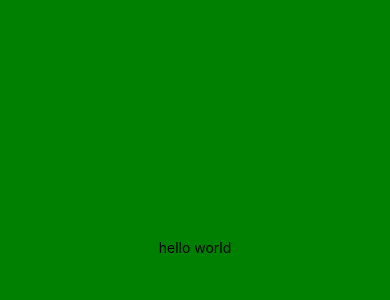
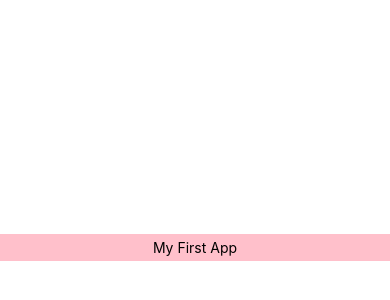
Before and after one commit to kang-mincheol/react_01, a React Native app: screen / in a window 390 px wide. Shown: the part 200-500 px from the top of the page. Built offline with nearby package versions, Linux system fonts and the light colour scheme.

Commit message:
헤더 테스트

```diff
--- a/App.js
+++ b/App.js
@@ -8,13 +8,19 @@
 
 import React, { Component } from 'react';
 import { View, Text, StyleSheet } from 'react-native';
+import Header from './src/header';
 
 
 class App extends Component {
+
+  state = {
+    appName: 'My First App'
+  }
+
   render() {
     return (
       <View style={styles.mainView}>
-        <Text>hello world</Text>
+        <Header name={this.state.appName} />
       </View>
     )
   }
@@ -23,10 +29,31 @@ class App extends Component {
 const styles =  StyleSheet.create({
   mainView: {
     flex: 1,
-    backgroundColor: 'green',
+    backgroundColor: 'white',
     paddingTop: 50,
     alignItems: 'center',
     justifyContent: 'center'
+  },
+
+  subView: {
+    backgroundColor: 'yellow',
+    marginBottom: 10,
+  },
+
+  anotherSubView: {
+    flex: 2,
+    backgroundColor: 'yellow',
+    marginBottom: 10,
+    width: '100%',
+    alignItems: 'center',
+    justifyContent: 'center'
+  },
+
+  mainText: {
+    fontSize: 20,
+    fontWeight: 'normal',
+    color: 'red',
+    padding: 20
   }
 })
 
--- /dev/null
+++ b/src/header.js
@@ -0,0 +1,35 @@
+/**
+ * Sample React Native App
+ * https://github.com/facebook/react-native
+ *
+ * @format
+ * @flow strict-local
+ */
+
+import React, { Component } from 'react';
+import { View, Text, StyleSheet, TouchableOpacity } from 'react-native';
+
+
+const Header = (props) => (
+    <TouchableOpacity
+      style={styles.header}
+      // onPress={()=>alert('hello world')}
+      // onPressIn={()=>alert('hello')}
+    >
+      <View>
+          <Text>{props.name}</Text>
+      </View>
+    </TouchableOpacity>
+)
+
+const styles =  StyleSheet.create({
+  header: {
+    backgroundColor: 'pink',
+    alignItems: 'center',
+    padding: 5,
+    width: '100%'
+  }
+})
+
+
+export default Header;
```
